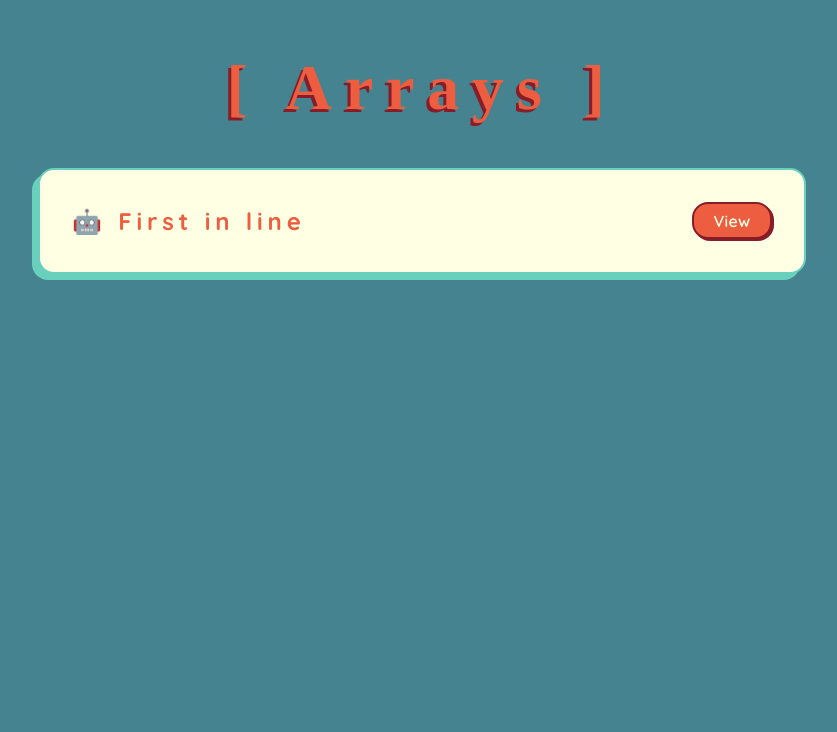
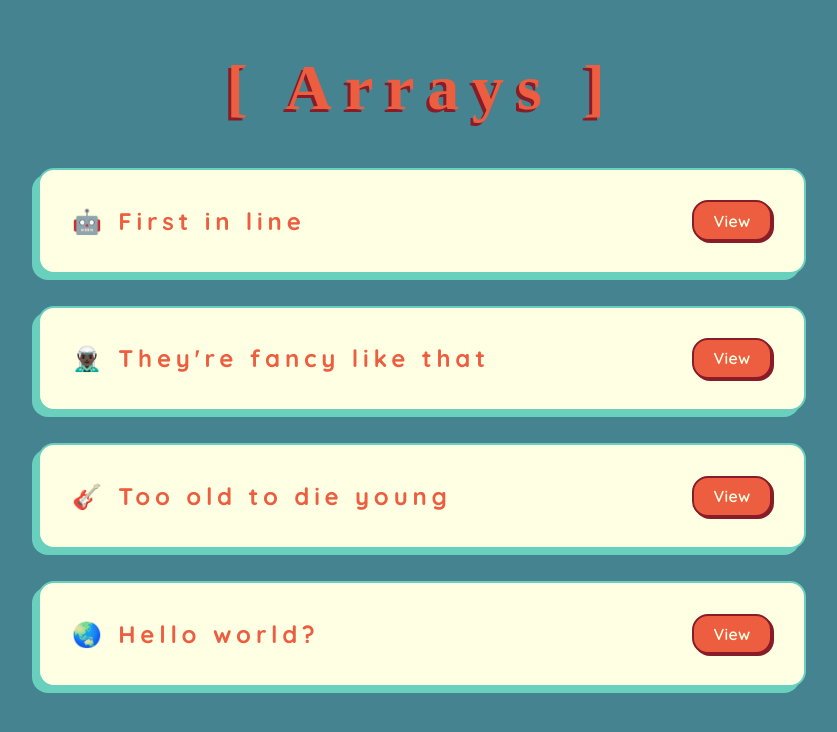
Before and after one commit to linnkognito/Arrays, a React (Create React App) app: page / in a window 1280 px wide. Shown: the top 732 px of the page, without its empty margins (218-1055 px from the left). Built offline with nearby package versions, Linux system fonts and the light colour scheme; a web font is replaced by a local one.

Commit message:
Added an extra credit element

```diff
--- a/src/App.js
+++ b/src/App.js
@@ -10,11 +10,11 @@ import 'prismjs/plugins/line-numbers/prism-line-numbers.css';
 
 //___F I L E S__________________________________//
 import './index.css';
+import { parseCodeTags, parseDescription } from './utils/helpers';
 import Code from './Code';
 import data from './challenges.json';
 
 ///////________________A P P________________///////
-
 export default function App() {
   useEffect(() => {
     Prism.highlightAll();
@@ -29,10 +29,10 @@ export default function App() {
 }
 
 ///////_________C H A L L E N G E S_________///////
-
 function ChallengesList() {
   const [isOpen, setIsOpen] = useState(null);
-  const handleClick = (num) => (isOpen === num ? setIsOpen(null) : setIsOpen(num));
+  const handleClick = (num) =>
+    isOpen === num ? setIsOpen(null) : setIsOpen(num);
 
   return (
     <div className='container'>
@@ -58,9 +58,18 @@ function Challenge({ num, isOpen, onClick, challenge }) {
         <h2>{`${challenge.emoji} ${challenge.title}`}</h2>
         <Button onClick={() => onClick(num)}>{open ? 'Close' : 'View'}</Button>
       </div>
+
       {open && (
         <>
-          <p>{challenge.description}</p>
+          {parseDescription(challenge.description)}
+
+          {challenge.extraCredit && (
+            <div className='extra-credit'>
+              <p className='extra-credit-label'>⭐ Extra credit: </p>
+              {parseDescription(challenge.extraCredit)}
+            </div>
+          )}
+
           <Code>{`${challenge.data}`}</Code>
           <Clues clues={challenge.clues} emoji={challenge.clueEmoji} />
           <Solution>{challenge.solution}</Solution>
@@ -71,7 +80,6 @@ function Challenge({ num, isOpen, onClick, challenge }) {
 }
 
 ///////______________C L U E S______________///////
-
 function Clues({ clues, emoji }) {
   const [showClues, setShowClues] = useState(false);
   const [isRevealed, setIsRevealed] = useState(null);
@@ -83,7 +91,9 @@ function Clues({ clues, emoji }) {
     <div className='clues'>
       <div className='clues-top'>
         <h3>🕵️‍♀️ Show clues</h3>
-        <Button onClick={handleToggleClues}>{showClues ? 'Close' : 'Show'}</Button>
+        <Button onClick={handleToggleClues}>
+          {showClues ? 'Close' : 'Show'}
+        </Button>
       </div>
       {showClues && (
         <div className='clues-container'>
@@ -92,7 +102,7 @@ function Clues({ clues, emoji }) {
               <p className='clue-title' onClick={() => handleRevealClue(i)}>
                 {`${emoji} ${clue.title} ${i + 1}`}
               </p>
-              {isRevealed === i && <p>{clue.clue}</p>}
+              {isRevealed === i && <p>{parseCodeTags(clue.clue)}</p>}
             </div>
           ))}
         </div>
@@ -102,7 +112,6 @@ function Clues({ clues, emoji }) {
 }
 
 ///////___________S O L U T I O N___________///////
-
 function Solution({ children }) {
   const [isOpen, setIsOpen] = useState(false);
   const handleToggleSolution = () => setIsOpen((open) => !open);
@@ -111,14 +120,16 @@ function Solution({ children }) {
     <div className='solution'>
       <div className='solution-top'>
         <h3>👩‍💻 Show solution</h3>
-        <Button onClick={handleToggleSolution}>{isOpen ? 'Close' : 'Show'}</Button>
+        <Button onClick={handleToggleSolution}>
+          {isOpen ? 'Close' : 'Show'}
+        </Button>
       </div>
       {isOpen && <Code>{children}</Code>}
     </div>
   );
 }
+
 ///////___________R E U S A B L E___________///////
-
 function Button({ children, onClick }) {
   return (
     <button className='button' onClick={onClick}>
--- a/src/challenges.json
+++ b/src/challenges.json
@@ -1,6 +1,7 @@
 [
   {
     "level": "easy",
+    "method": "sort",
     "emoji": "🤖",
     "title": "First in line",
     "description": "Sort the name of the students in alphabetical order - but from Z-A.",
@@ -12,12 +13,94 @@
         "title": "Clue",
         "clue": "It is possible to solve this challenge with one super short line of code - don't overthink it."
       },
-      { "title": "Clue", "clue": "The name of the array method is in the description." },
+      {
+        "title": "Clue",
+        "clue": "The name of the array method is in the description."
+      },
       {
         "title": "Clue",
         "clue": "If you want an item to show up first in the sorted array, adjust the sorting function so it’s prioritized, like with <Code>(a - b)</Code> or <Code>(b - a)</Code>."
       }
     ],
     "solution": "arr.sort((a, b) => b - a);"
+  },
+  {
+    "level": "easy",
+    "method": "filter",
+    "emoji": "🧝🏿‍♂️",
+    "title": "They're fancy like that",
+    "description": "From the below list of users, return an array with only the premium account holders.\n Then, print the total amount of premium users with <Code>console.log</Code>.",
+    "data": "const users = [\n  { userName: 'SamwiseGamgee4ever', premium: false },\n  { userName: 'Gollum', premium: true },\n  { userName: 'L3g0lasBl0nde', premium: true },\n  { userName: 'Hobbits_have_more_fun', premium: false },\n  { userName: 'Dragonturd', premium: true }\n];",
+
+    "clueEmoji": "🔎",
+    "clues": [
+      {
+        "title": "Clue",
+        "clue": "This array method returns a new array."
+      },
+      {
+        "title": "Clue",
+        "clue": "For the second step you'll only need the name of the array + one magic word."
+      },
+      {
+        "title": "Clue",
+        "clue": "You want to apply a condition that checks what value the <Code>user.premium</Code> key has."
+      },
+      {
+        "title": "Clue",
+        "clue": "The array method starts with an F."
+      }
+    ],
+    "solution": "const vipNerds = users.filter((user) => user.premium === true);\nconsole.log(vipNerds.length);"
+  },
+  {
+    "level": "easy",
+    "method": "filter",
+    "emoji": "🎸",
+    "title": "Too old to die young",
+    "description": "Print an array with every age that's above 27.",
+    "data": "const ages = [12, 27, 89, 102, 21, 23, 54, 40, 77];",
+
+    "clueEmoji": "🔎",
+    "clues": [
+      {
+        "title": "Clue",
+        "clue": "Think of a method that sifts through the ages, keeping only the ones you want."
+      },
+      {
+        "title": "Clue",
+        "clue": "This method is used to only return the items in an array that meet certain conditions."
+      },
+      {
+        "title": "Clue",
+        "clue": "It's like a sieve but for arrays."
+      }
+    ],
+    "solution": "ages.filter((age) => age > 27);"
+  },
+  {
+    "level": "mid",
+    "method": "map",
+    "emoji": "🌏",
+    "title": "Hello world?",
+    "description": "Display the username, level and active status for every user in this array. Use a template literal to print the results to the console.",
+    "extraCredit": "Use HTML & DOM manipulation to print the results as an unordered list (or anything you want, the sky is the limit) instead.",
+    "data": "const superCoolUsers = [\n  { name: 'legoland', level: 12, active: true },\n  { name: 'iwannaspeaktothemanager', level: 1, active: true },\n  { name: 'coolmom68', level: 80, active: false },\n  { name: 'flapjack', level: 24, active: true },\n  { name: 'gothvibes', level: 66, active: false }\n];",
+    "clueEmoji": "🔎",
+    "clues": [
+      {
+        "title": "Clue",
+        "clue": "This method returns a new array with the result of applying a callback function to each item."
+      },
+      {
+        "title": "Clue",
+        "clue": "This method accepts 1-3 arguments: the element, the index & the array itself."
+      },
+      {
+        "title": "Clue",
+        "clue": "The emoji is sort of a clue."
+      }
+    ],
+    "solution": "superCoolUsers.map(user => { \n  console.log(\n    `${user.name},\n    ${user.level},\n    ${user.active ? 'active' : 'logged out'}`\n  )\n});"
   }
 ]
--- a/src/index.css
+++ b/src/index.css
@@ -23,6 +23,7 @@ button {
   font-family: 'Quicksand', sans-serif;
   font-weight: 600;
   letter-spacing: 0.02em;
+  line-height: 1.5em;
 }
 
 h1 {
@@ -41,7 +42,7 @@ h1 {
 
 .challenge {
   width: 700px;
-  margin: 0 3em;
+  margin: 0 3em 2em;
   padding: 1em 2em;
   background: #ffffe4;
   border: 2px solid #68d0bd;
@@ -123,13 +124,40 @@ h1 {
     box-shadow: 3px 4px 0 #891c29;
   }
 }
+.extra-credit p {
+  display: inline;
+}
+.extra-credit-label {
+  color: #ed5d40;
+  font-weight: 800;
+}
+.extra-credit {
+  padding: 0.5em 1em;
+  margin-bottom: 1.5em;
+  border: 2px solid #ed5d40;
+  border-radius: 1em;
+}
 
 .code-box {
-  max-width: 70%;
+  max-width: 85%;
+  min-width: 70%;
 }
 .line-numbers {
   width: 100%;
 }
-/* .inline {
-   some other styles
-} */
+.code-inline {
+  /* width: fit-content; */
+  background-color: #2d2d2d;
+  color: #f8f8f2;
+  padding: 0.2em 0.4em;
+  border-radius: 0.3em;
+  font-size: 1rem;
+  font-weight: 400;
+  display: inline;
+  line-height: 1.1em;
+}
+
+::selection {
+  color: #ffffe4;
+  background-color: rgba(237, 93, 64, 0.7);
+}
--- /dev/null
+++ b/src/utils/helpers.js
@@ -0,0 +1,28 @@
+import Code from '../Code';
+
+export function parseCodeTags(text) {
+  const codeRegex = /<Code>(.*?)<\/Code>/g;
+  const parts = [];
+  let startIndex = 0;
+
+  text.replace(codeRegex, (match, code, offset) => {
+    parts.push(text.slice(startIndex, offset));
+    parts.push(
+      <Code inline key={offset}>
+        {code}
+      </Code>
+    );
+    startIndex = offset + match.length;
+  });
+
+  parts.push(text.slice(startIndex));
+
+  return parts;
+}
+
+export function parseDescription(description) {
+  if (!description) return null;
+  return description
+    .split('\n\n')
+    .map((para, i) => <p key={i}>{parseCodeTags(para)}</p>);
+}
```
Also changed, not shown: dev-stuff/exampleArrays.js (added, +29 -0 lines), 1 other file (tests, documents, lock files or other folders).
